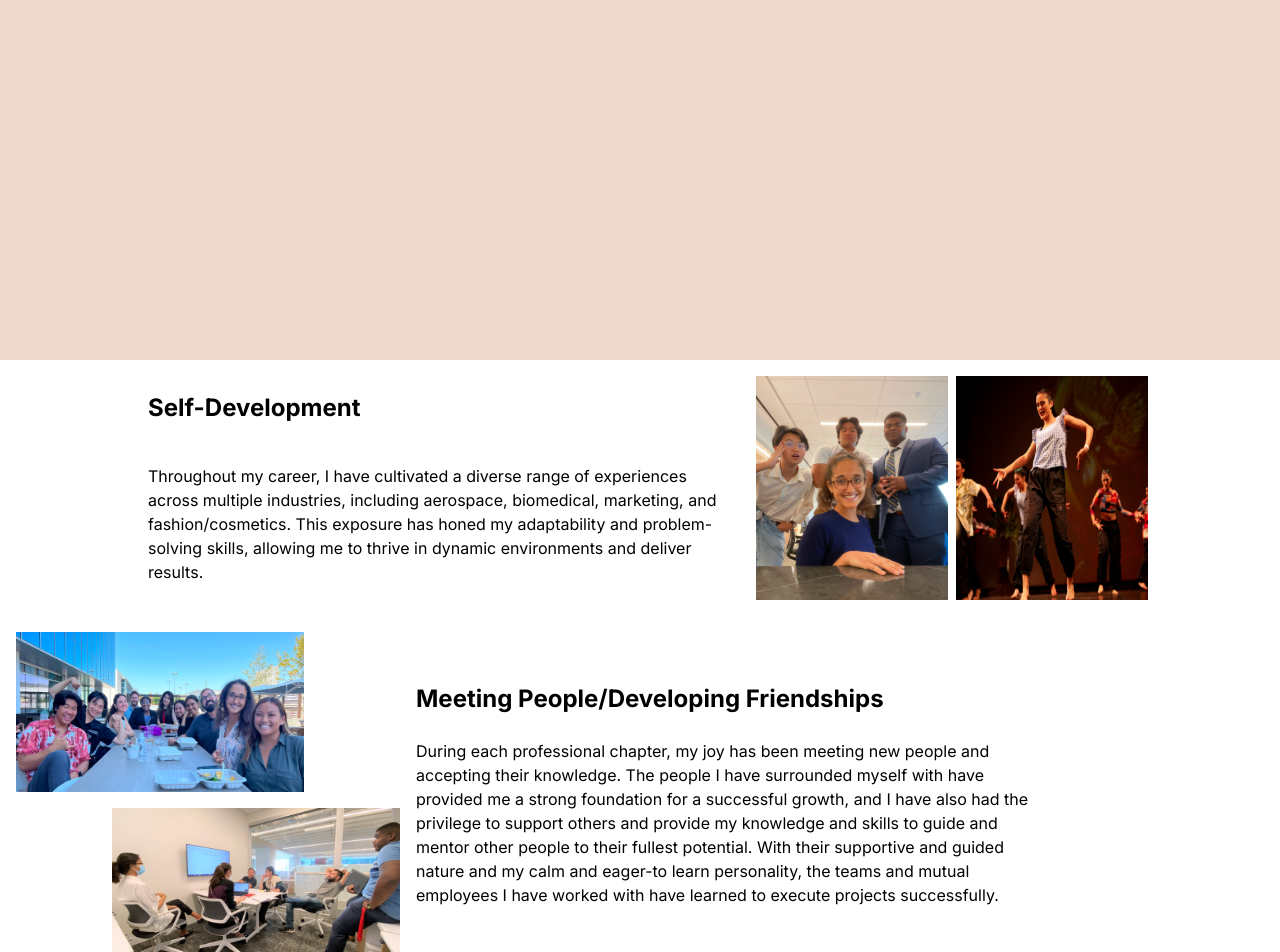
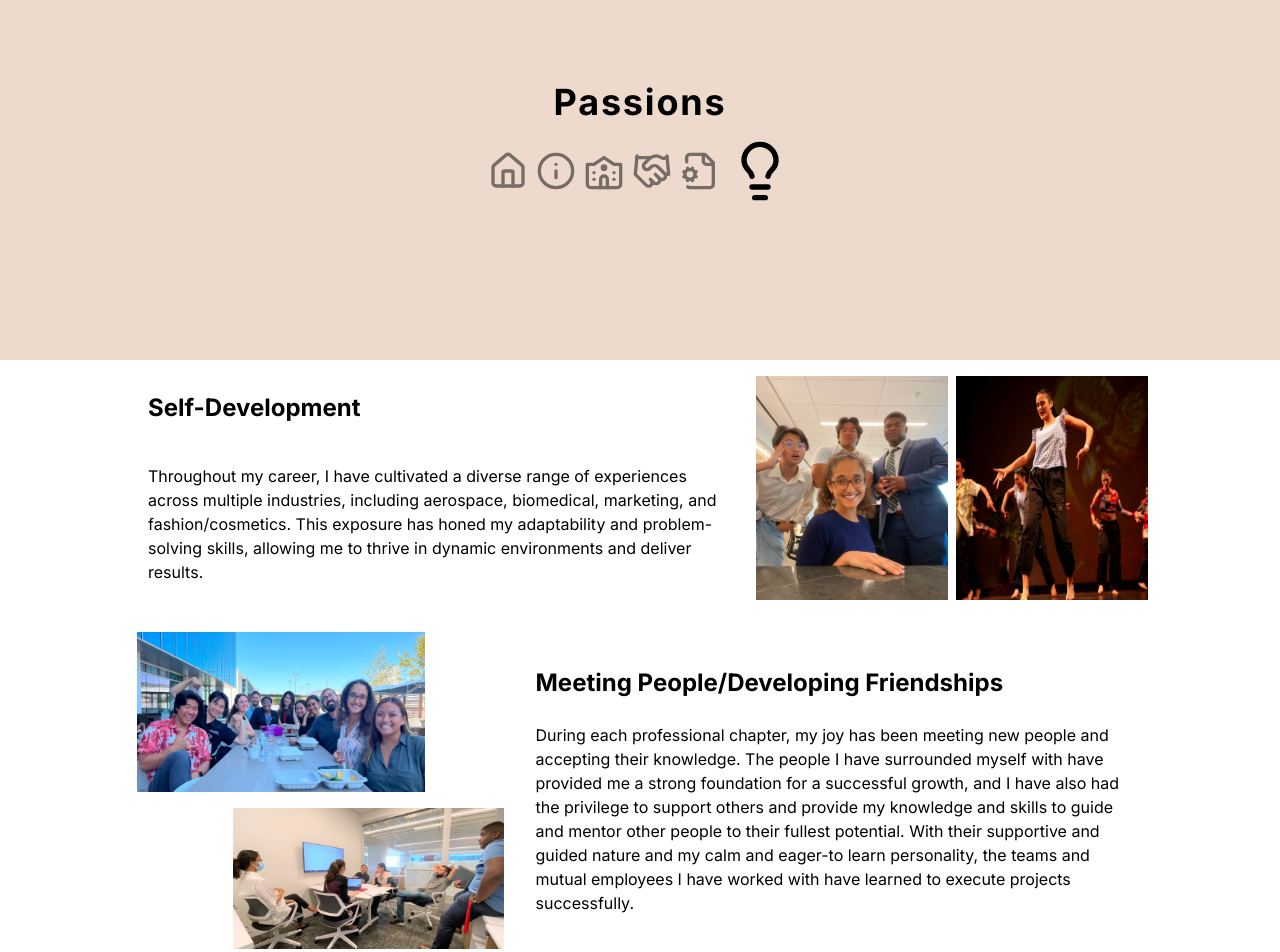
Before and after one commit to arjundabir/harshitadabir.com, a Next.js app: page /passions in a window 1280 px wide. Shown: the part 140-1092 px from the top of the page. Built offline with nearby package versions, Linux system fonts and the light colour scheme.

Commit message:
feat: navbar

```diff
--- a/app/layout.tsx
+++ b/app/layout.tsx
@@ -2,6 +2,7 @@ import type { Metadata } from "next";
 import { Inter } from "next/font/google";
 import "./globals.css";
 import Footer from "@/components/Footer";
+import Navbar from "@/components/Navbar";
 
 const inter = Inter({ subsets: ["latin"] });
 
--- a/app/passions/page.tsx
+++ b/app/passions/page.tsx
@@ -37,12 +37,12 @@ const page: FC<pageProps> = ({}) => {
             />
           </div>
         </div>
-        <div className="flex gap-4 p-4">
+        <div className="flex gap-4 p-4 justify-center">
           <div className="flex flex-col gap-4">
             <Image className="w-72" src={MPDF} alt="" />
-            <Image className="pl-24 w-96" src={MPDF2} alt="" />
+            <Image className="pl-24" src={MPDF2} alt="" />
           </div>
-          <div className="w-1/2 flex flex-col justify-center">
+          <div className="w-1/2 flex flex-col justify-center p-4">
             <h3 className="text-2xl font-bold">
               Meeting People/Developing Friendships
             </h3>
--- a/components/BeigeBackground.tsx
+++ b/components/BeigeBackground.tsx
@@ -1,6 +1,16 @@
 "use client";
+import {
+  FileCogIcon,
+  HandshakeIcon,
+  HouseIcon,
+  InfoIcon,
+  LightbulbIcon,
+  UniversityIcon,
+} from "lucide-react";
 import { usePathname } from "next/navigation";
 import React, { ReactNode, useEffect, useState } from "react";
+import Navbar from "./Navbar";
+import Link from "next/link";
 
 interface BeigeBackgroundProps {
   id?: string;
@@ -47,8 +57,7 @@ const BeigeBackground = ({ id }: BeigeBackgroundProps) => {
   }, [hydrate]);
 
   const currentPage = usePathname();
-  console.log(currentPage);
-
+  const title = currentPage.slice(1).replace("-", " ");
   return (
     hydrate &&
     (id ? (
@@ -63,15 +72,53 @@ const BeigeBackground = ({ id }: BeigeBackgroundProps) => {
       />
     ) : (
       <div
-        className={"w-full bg-beige -z-10"}
+        className={
+          "w-full bg-beige z-10 flex flex-col justify-center items-center space-y-2"
+        }
         style={{ height: `${height}px` }}
       >
         <h1 className="text-4xl font-bold text-center pt-16 tracking-wider capitalize">
-          {currentPage.slice(1).replace("-", " ")}
+          {title}
         </h1>
+        <hr className="w-1/4g border-1 border-black" />
+        <div className="flex gap-2 items-center justify-center">
+          {options.map((option) => (
+            <Link href={"/" + option.title.toLowerCase().replace(" ", "-")}>
+              {title.toLowerCase() === option.title.toLowerCase() ? (
+                <option.icon className="h-16 w-16 " />
+              ) : (
+                <option.icon className="h-10 w-10 opacity-50 hover:opacity-100" />
+              )}
+            </Link>
+          ))}
+        </div>
       </div>
     ))
   );
 };
 
 export default BeigeBackground;
+
+const options = [
+  { icon: HouseIcon, title: "" },
+  {
+    icon: InfoIcon,
+    title: "About Me",
+  },
+  {
+    icon: UniversityIcon,
+    title: "Campus Involvements",
+  },
+  {
+    icon: HandshakeIcon,
+    title: "Industry Experience",
+  },
+  {
+    icon: FileCogIcon,
+    title: "Projects",
+  },
+  {
+    icon: LightbulbIcon,
+    title: "Passions",
+  },
+];
--- /dev/null
+++ b/components/Navbar.tsx
@@ -0,0 +1,33 @@
+import {
+  InfoIcon,
+  UniversityIcon,
+  HandshakeIcon,
+  FileCogIcon,
+  LightbulbIcon,
+  HouseIcon,
+} from "lucide-react";
+import { FC } from "react";
+
+interface NavbarProps {}
+
+const Navbar: FC<NavbarProps> = ({}) => {
+  return (
+    <div className="flex gap-2">
+      {navIcons.map((Icon) => (
+        <Icon className="h-10 w-10" />
+      ))}
+      <HouseIcon className="h-20 w-20" />
+    </div>
+  );
+};
+
+export default Navbar;
+
+const navIcons = [
+  InfoIcon,
+  UniversityIcon,
+  HandshakeIcon,
+
+  FileCogIcon,
+  LightbulbIcon,
+];
```
